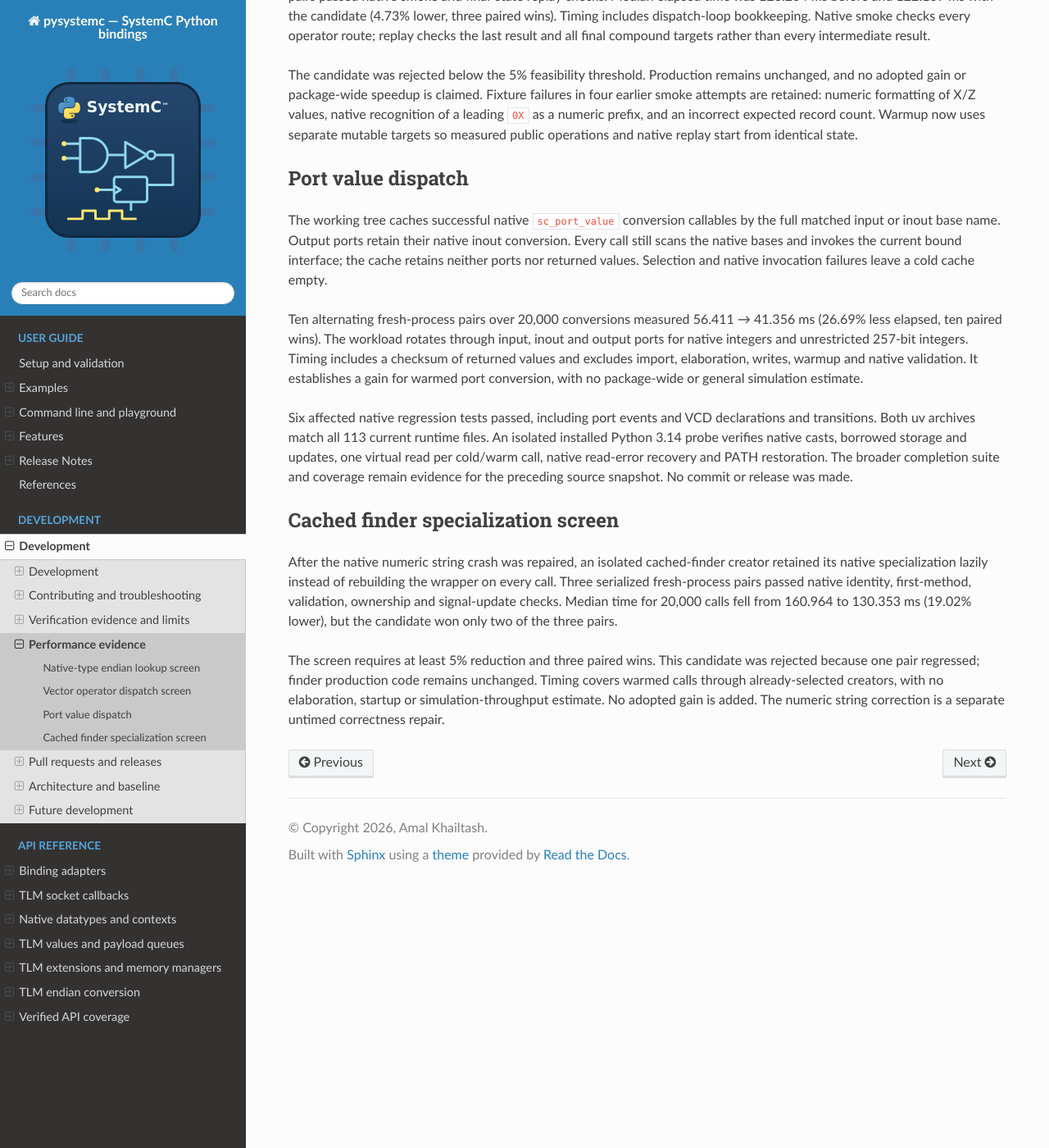
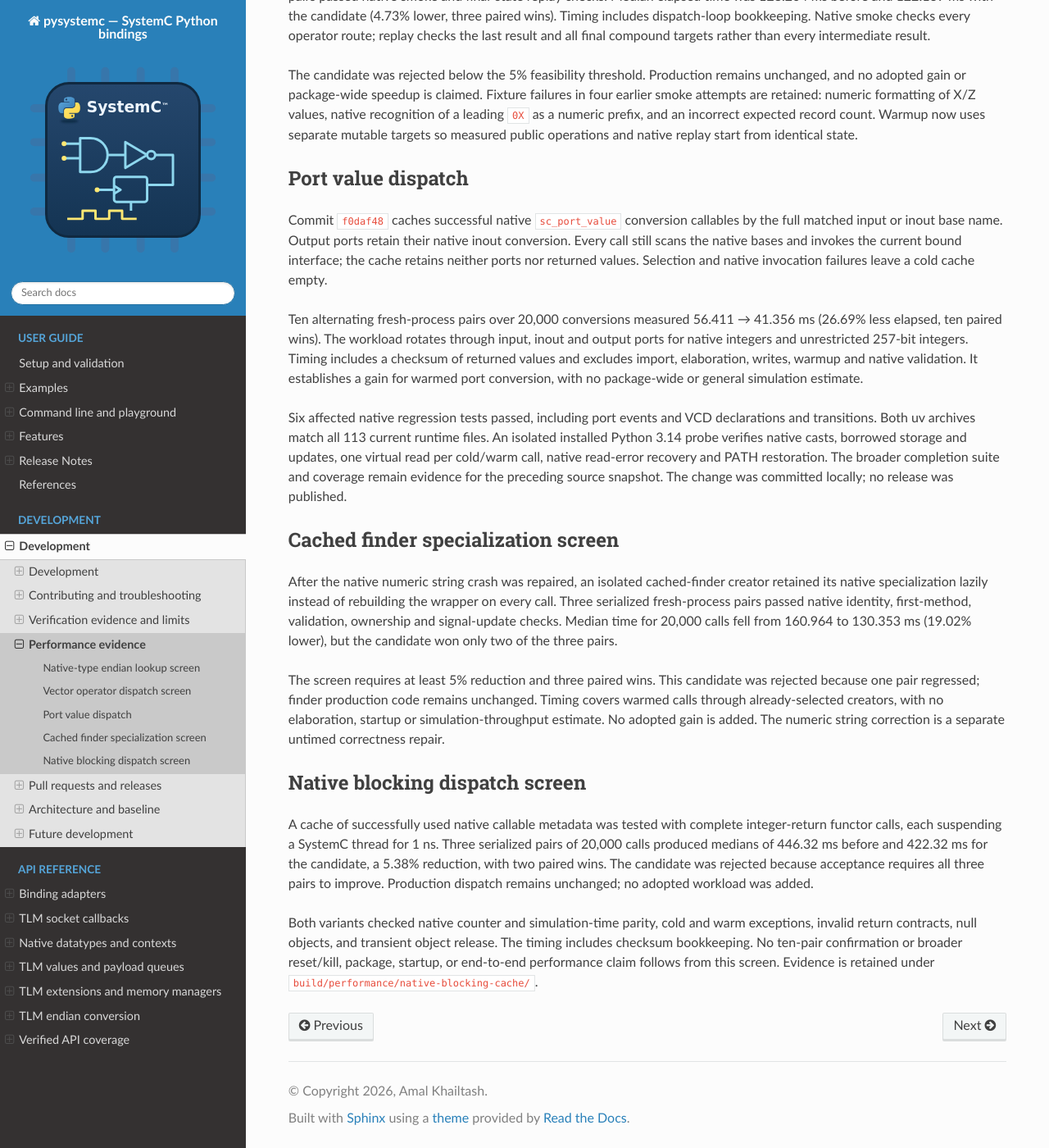
Before and after one commit to amal-khailtash/pysystemc, a Sphinx documentation site: the page built from docs/development/performance.rst, in a window 1280 px wide and 1400 px high, scrolled down 1894 px. Shown: the whole window at 82% size. Built offline with Sphinx 7.4.7 and the Read the Docs theme 3.1.0, drawn with Linux system fonts in a browser that asks for light colours.

Commit message:
docs: record rejected native blocking dispatch cache screen

```diff
--- a/docs/_static/performance-results.json
+++ b/docs/_static/performance-results.json
@@ -630,6 +630,23 @@
         "build/performance/finder-specialization/root-disposition.json"
       ],
       "limits": "Repeated warm calls through already-selected cached_create closures; no elaboration/end-to-end startup or simulation-throughput gain. Per-call validation/nativefactory retained. Mutable native reflection not characterized."
+    },
+    {
+      "id": "native-blocking-cache",
+      "date": "2026-11-10",
+      "status": "rejected",
+      "before_ms": 446.322548,
+      "candidate_ms": 422.321391,
+      "elapsed_reduction_percent": 5.377536292430374,
+      "pairs": 3,
+      "wins": 2,
+      "scope": "Complete warm integer-return native functor calls, each suspending for 1 ns; checksum included.",
+      "reason": "A paired loss fails the required 3/3 win feasibility gate; production unchanged.",
+      "evidence": [
+        "build/performance/native-blocking-cache/paired.json",
+        "build/performance/native-blocking-cache/paired.json.acceptance.json"
+      ],
+      "limits": "Timed waits and integer return only; no reset/kill characterization for candidate, no confirmation or adoption/package gate. Native parity and cold/warm exceptions, null/unsupported inputs, transient proxy release checked."
     }
   ],
   "current_working_tree_acceptance": {
--- a/docs/development/performance.rst
+++ b/docs/development/performance.rst
@@ -167,7 +167,7 @@ so measured public operations and native replay start from identical state.
 Port value dispatch
 -------------------
 
-The working tree caches successful native ``sc_port_value`` conversion callables
+Commit ``f0daf48`` caches successful native ``sc_port_value`` conversion callables
 by the full matched input or inout base name. Output ports retain their native
 inout conversion. Every call still scans the native bases and invokes the
 current bound interface; the cache retains neither ports nor returned values.
@@ -185,7 +185,8 @@ declarations and transitions. Both uv archives match all 113 current runtime
 files. An isolated installed Python 3.14 probe verifies native casts, borrowed
 storage and updates, one virtual read per cold/warm call, native read-error
 recovery and PATH restoration. The broader completion suite and coverage remain
-evidence for the preceding source snapshot. No commit or release was made.
+evidence for the preceding source snapshot. The change was committed locally;
+no release was published.
 
 Cached finder specialization screen
 -----------------------------------
@@ -202,3 +203,20 @@ was rejected because one pair regressed; finder production code remains
 unchanged. Timing covers warmed calls through already-selected creators, with
 no elaboration, startup or simulation-throughput estimate. No adopted gain is
 added. The numeric string correction is a separate untimed correctness repair.
+
+Native blocking dispatch screen
+-------------------------------
+
+A cache of successfully used native callable metadata was tested with complete
+integer-return functor calls, each suspending a SystemC thread for 1 ns. Three
+serialized pairs of 20,000 calls produced medians of 446.32 ms before and
+422.32 ms for the candidate, a 5.38% reduction, with two paired wins. The
+candidate was rejected because acceptance requires all three pairs to improve.
+Production dispatch remains unchanged; no adopted workload was added.
+
+Both variants checked native counter and simulation-time parity, cold and warm
+exceptions, invalid return contracts, null objects, and transient object release.
+The timing includes checksum bookkeeping. No ten-pair confirmation or broader
+reset/kill, package, startup, or end-to-end performance claim follows from this
+screen. Evidence is retained under
+``build/performance/native-blocking-cache/``.
```
